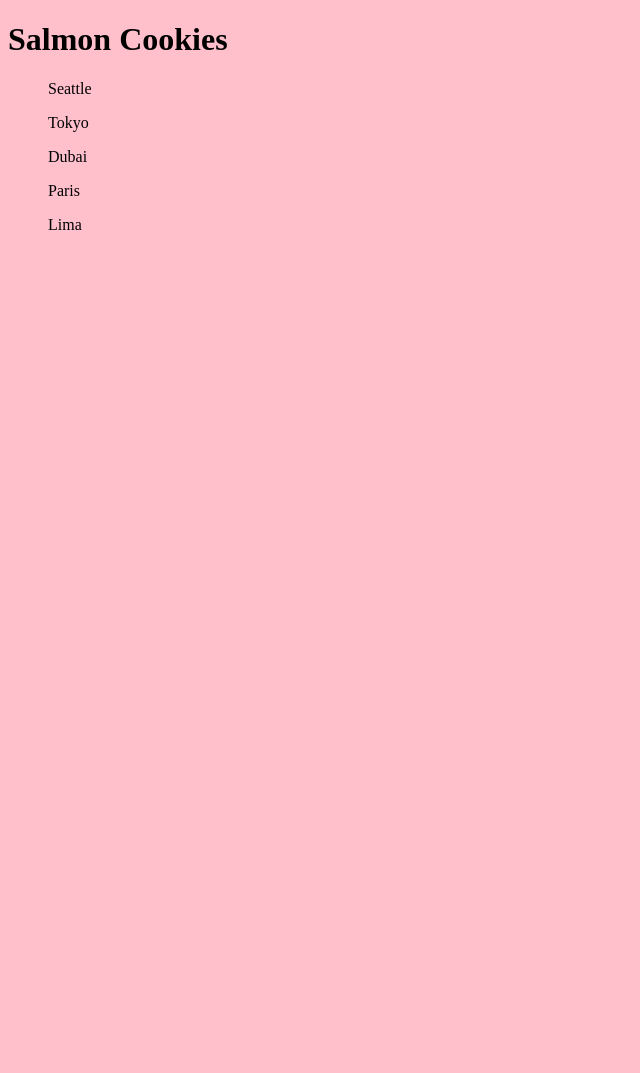
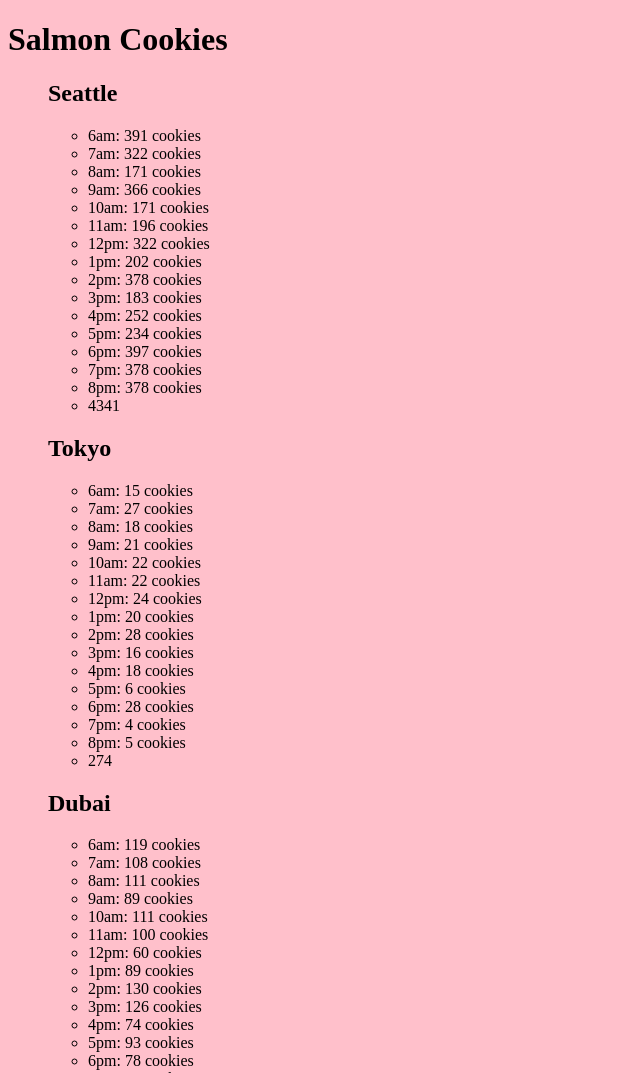
Before and after one commit to Rtipper/cookie-stand, a plain HTML site: page sales.html in a window 1280 px wide. Shown: the top 1073 px of the page, without its empty margins (0-640 px from the left). Before the commit the page ends 800 px from the top, so only its background shows below. Drawn offline with Linux system fonts and the light colour scheme.

Commit message:
running and working fully now

```diff
--- a/js/app.js
+++ b/js/app.js
@@ -4,10 +4,7 @@ console.log('hello world'); {
 
 }
 
-// var parentElement = document.getElementById('seattle');
-// console.log(parentElement);
-
-//Store Constructor
+///Store Constructor
 function Store(locationName,minCust,maxCust,avgCookieSale){
 	this.minCust = minCust;
 	this.maxCust = maxCust;
@@ -45,28 +42,51 @@ function Store(locationName,minCust,maxCust,avgCookieSale){
 
 	//Render this store's sales in the DOM
 	this.renderHourlySales = function(){
-      console.log(this.locationName);
+
+		//Get parent element
+		var store = document.getElementById(this.locationName.toLowerCase());
+
+		//Render the locations name
+		var locationHeader = document.createElement('h2');
+		locationHeader.textContent = this.locationName;
+
+		//Render the houly sales in an unordered list
+		var locationHourlySales = document.createElement('ul');
 		var sales = this.getHourlySales();
 		for(var i=0; i < sales.length; i++){
-          console.log(sales[i]);
+
+			//Render houly sale count
+			var sale = document.createElement('li');
+			sale.textContent = sales[i];
+
+			//Append sale count to the list of sales
+			locationHourlySales.appendChild(sale);
 		}
-      console.log("Total: "+this.totalSales+" cookies");
+
+		//Render the total sales
+    var totalSales = document.createElement('li');
+    totalSales.textContent = this.totalSales;
+		locationHourlySales.appendChild(totalSales);
+
+		//Add everything to the store page element
+		store.appendChild(locationHeader);
+		store.appendChild(locationHourlySales);
 	};
 }
 
-var seattle = new Store("Seattle",23,65,6.3);
+  var seattle = new Store("Seattle", 23, 65, 6.3);
   seattle.renderHourlySales();
 
-var tokyo = new Store("Tokyo",3,24,1.2);
+  var tokyo = new Store("Tokyo", 3, 24, 1.2);
   tokyo.renderHourlySales();
 
-var dubai = new Store("Dubai",11,38,3.7);
+  var dubai = new Store("Dubai", 11, 38, 3.7);
   dubai.renderHourlySales();
 
-var paris = new Store("Paris",20,38,2.3);
+  var paris = new Store("Paris", 20, 38, 2.3);
   paris.renderHourlySales();
 
-var lima = new Store("Lima",2,16,4.6);
+  var lima = new Store("Lima", 2, 16, 4.6);
   lima.renderHourlySales();
 
 // the pattern
--- a/sales.html
+++ b/sales.html
@@ -14,11 +14,11 @@
   </header>
 
   <main>
-    <ul id="seattle">Seattle</ul>
-    <ul id="tokyo">Tokyo</ul>
-    <ul id="dubai">Dubai</ul>
-    <ul id="paris">Paris</ul>
-    <ul id="lima">Lima</ul>
+    <ul id="seattle"></ul>
+    <ul id="tokyo"></ul>
+    <ul id="dubai"></ul>
+    <ul id="paris"></ul>
+    <ul id="lima"></ul>
   </main>
 
   <script src="js/app.js"></script>
```
Also changed, not shown: index.html (+0 -1 lines). Lines whose indentation alone changed are shown as unchanged.
